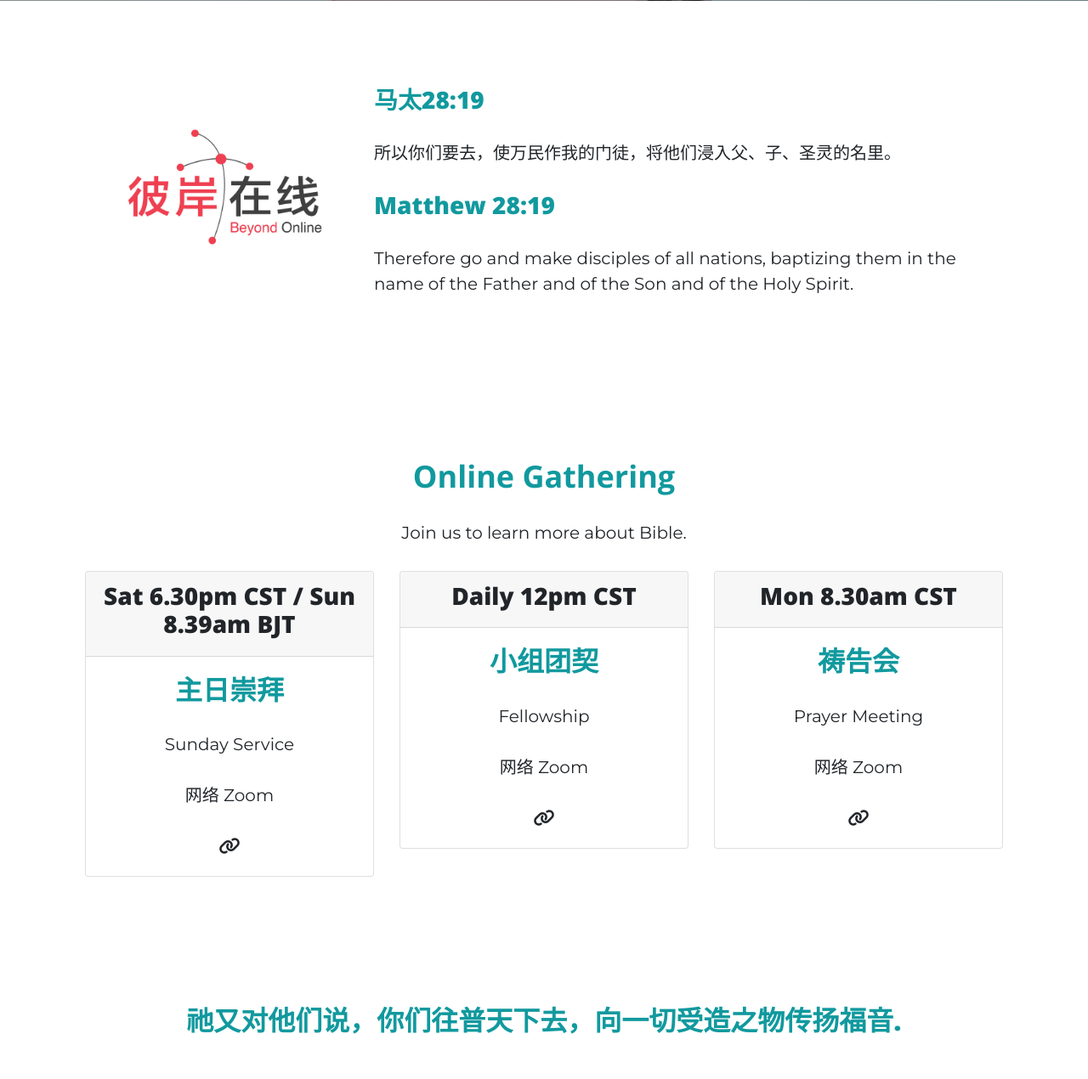
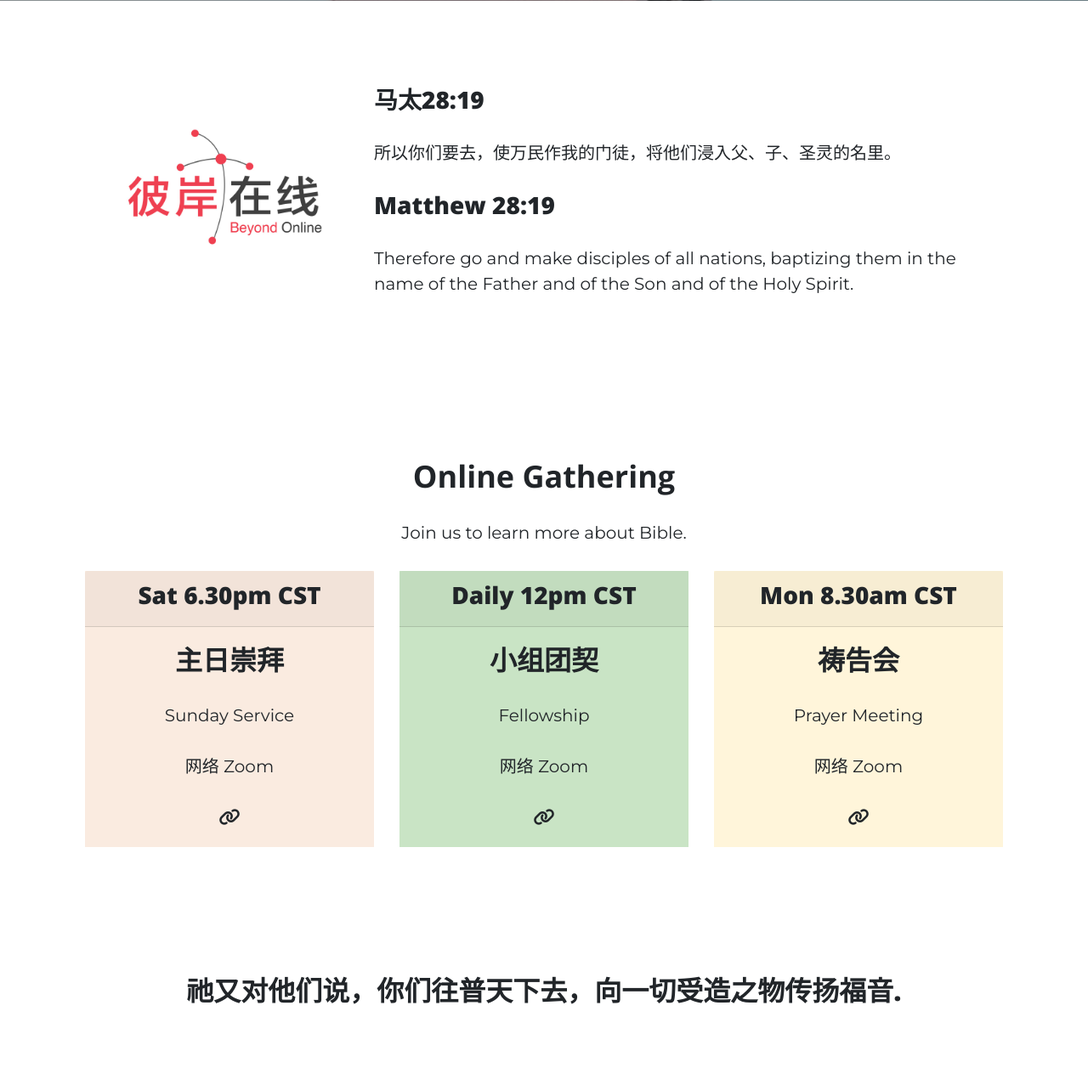
Before and after one commit to aquangela/BeyondOnline, a Flask app: page / in a window 1280 px wide. Shown: the part 531-1801 px from the top of the page at 85% size. Run offline with Flask 2, Linux system fonts and the light colour scheme; some libraries are stand-ins or nearby versions.

Commit message:
edit home

```diff
--- a/static/css/clean-blog.css
+++ b/static/css/clean-blog.css
@@ -491,10 +491,6 @@ footer .copyright {
   font-family: 'Montserrat', sans-serif;
 }
 
-.intro h3 {
-    color: #11999E;
-}
-
 .logo {
   width: 25%;
   border-radius: 100%;
@@ -505,10 +501,6 @@ footer .copyright {
 #testimonials {
   background-color: #fff;
   text-align: center;
-}
-
-#testimonials h2 {
-    color: #11999E;
 }
 
 .testimonial-text {
@@ -552,6 +544,14 @@ footer .copyright {
   font-family: 'Montserrat', sans-serif;
 }
 
-#info h2 {
-    color: #11999E;
+.card1 {
+    background-color: #FAEBE0;
 }
+
+.card2 {
+    background-color: #C9E4C5;
+}
+
+.card3 {
+    background-color: #FFF5DA;
+}
--- a/templates/display.html
+++ b/templates/display.html
@@ -50,9 +50,9 @@
     <p>Join us to learn more about Bible.</p>
     <div class="row">
       <div class="info-column col-lg-4 col-md-6">
-        <div class='card'>
+        <div class='card1'>
           <div class="card-header">
-            <h3>Sat 6.30pm CST / Sun 8.39am BJT</h3>
+            <h3>Sat 6.30pm CST</h3>
           </div>
           <div class="card-body">
             <h2 class="info-text">主日崇拜</h2>
@@ -64,7 +64,7 @@
           </div>
         </div>
       <div class="info-column col-lg-4 col-md-6">
-        <div class='card'>
+        <div class='card2'>
           <div class="card-header">
             <h3>Daily 12pm CST</h3>
           </div>
@@ -78,7 +78,7 @@
           </div>
         </div>
             <div class="info-column col-lg-4">
-        <div class='card'>
+        <div class='card3'>
           <div class="card-header">
             <h3>Mon 8.30am CST</h3>
           </div>
```
